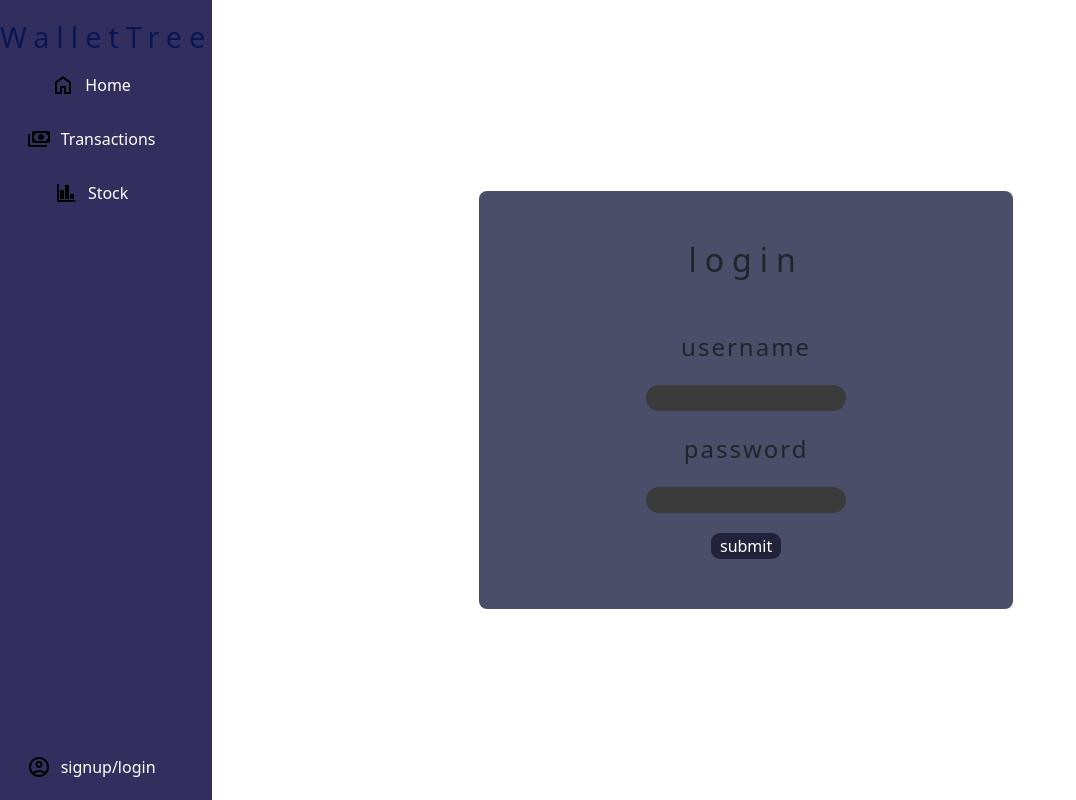
After one commit to rishit836/walletTree-app, a Django app: page /login in a window 1280 px wide. The commit adds this page. Shown: the whole page, without its empty margins (0-1076 px from the left). Run offline with Django 5.2, Linux system fonts and the light colour scheme.

Commit message:
login page with backend done.

```diff
--- /dev/null
+++ b/app_main/static/styles/login.css
@@ -0,0 +1,55 @@
+:root{
+    --form-background-color: #4A4E69;
+    --input-color:#3b3b3b;
+    --button-color:#22223b;
+    --button-highlight-color:#81d7bb;
+}
+
+.content-container, .content-container form{
+    display: flex;
+    justify-content: center;
+    align-items: center;
+    width: 100%;
+    flex-direction: column;
+}
+
+.content-container form{
+    width: 50%;
+    padding: 50px 50px;
+    border: none;
+    border-radius: 8px;
+    background-color: var(--form-background-color);
+}
+.content-container form .title h2{
+    letter-spacing: 8px;
+    margin-bottom: 50px;
+}
+.content-container form input{
+    margin-top: 20px;;
+    margin-bottom: 20px;
+    border: none;
+    border-radius: 30px;
+    background-color: var(--input-color);
+    text-align: center;
+    color:white;
+
+    width: 200px;
+
+}
+.content-container form label{
+    font-size: 1.5rem;;
+    font-weight: 100;;
+    letter-spacing: 2px;
+}
+.content-container form button{
+    border: none;
+    width: 70px;
+    background-color: var(--button-color);
+    color: white;
+    border-radius: 9px;
+    transition: all .25s ease-in-out;;
+}
+.content-container form button:hover{
+    width: 100px;
+    background-color: var(--button-highlight-color);
+}
--- a/app_main/templates/layout.html
+++ b/app_main/templates/layout.html
@@ -55,7 +55,7 @@
             </li>
             {% else %}
             <li>
-            <a href="#">
+              <a href="{% url 'main:login' %}">
                   <svg xmlns="http://www.w3.org/2000/svg" height="24px" viewBox="0 -960 960 960" width="24px" fill="white"><path d="M234-276q51-39 114-61.5T480-360q69 0 132 22.5T726-276q35-41 54.5-93T800-480q0-133-93.5-226.5T480-800q-133 0-226.5 93.5T160-480q0 59 19.5 111t54.5 93Zm246-164q-59 0-99.5-40.5T340-580q0-59 40.5-99.5T480-720q59 0 99.5 40.5T620-580q0 59-40.5 99.5T480-440Zm0 360q-83 0-156-31.5T197-197q-54-54-85.5-127T80-480q0-83 31.5-156T197-763q54-54 127-85.5T480-880q83 0 156 31.5T763-763q54 54 85.5 127T880-480q0 83-31.5 156T763-197q-54 54-127 85.5T480-80Zm0-80q53 0 100-15.5t86-44.5q-39-29-86-44.5T480-280q-53 0-100 15.5T294-220q39 29 86 44.5T480-160Zm0-360q26 0 43-17t17-43q0-26-17-43t-43-17q-26 0-43 17t-17 43q0 26 17 43t43 17Zm0-60Zm0 360Z"/></svg>
                   signup/login
               </a>
@@ -67,7 +67,11 @@
         </nav>
 
       </div>
+     {% block body %}
 
+    {% endblock %}
     </div>
+
+
   </body>
 </html>
--- /dev/null
+++ b/app_main/templates/login.html
@@ -0,0 +1,28 @@
+{% extends 'layout.html' %}
+{% load static %}
+{% block header %}
+    <link rel="stylesheet" href="{% static 'styles/login.css' %}">
+
+{% endblock %}
+{% block pagename %}
+    login
+{% endblock %}
+
+{% block body %}
+    <div class="content-container">
+        <form action="{% url 'main:login' %}" method="POST">
+            {%csrf_token%}
+            <div class="title">
+                <h2>
+                    login
+                </h2>
+            </div>
+            <label for="username">username</label>
+            <input type="text" name="username">
+            <label for="password">password</label>
+            <input type="password" name="password">
+
+            <button type="submit">submit</button>
+        </form>
+    </div>
+{% endblock %}
--- a/app_main/urls.py
+++ b/app_main/urls.py
@@ -2,5 +2,6 @@ from django.urls import path
 from . import views
 app_name = 'main'
 urlpatterns = [
-    path('',views.home,name="home")
+    path('',views.home,name="home"),
+    path('login',views.login_view, name="login")
 ]
--- a/app_main/views.py
+++ b/app_main/views.py
@@ -1,5 +1,21 @@
 from django.shortcuts import render,redirect,HttpResponse
+from django.contrib.auth.models import User
+from django.contrib.auth import login,authenticate
+from django.contrib import messages
 
 # Create your views here.
 def home(request):
     return render(request, "layout.html")
+
+def login_view(request):
+    if request.method == "POST":
+        username = request.POST.get("username")
+        password = request.POST.get("password")
+
+        u = authenticate(request,username=username,password=password)
+        if u is not None:
+            login(request,u)
+            print("login was succesful")
+            messages.success(request,"welcome " + str(u.username)+",login was succesful.")
+
+    return render(request,'login.html')
```
Also changed, not shown: app_main/static/styles/layout_style.css (line endings or trailing spaces), db.sqlite3. Lines whose indentation alone changed are shown as unchanged.
